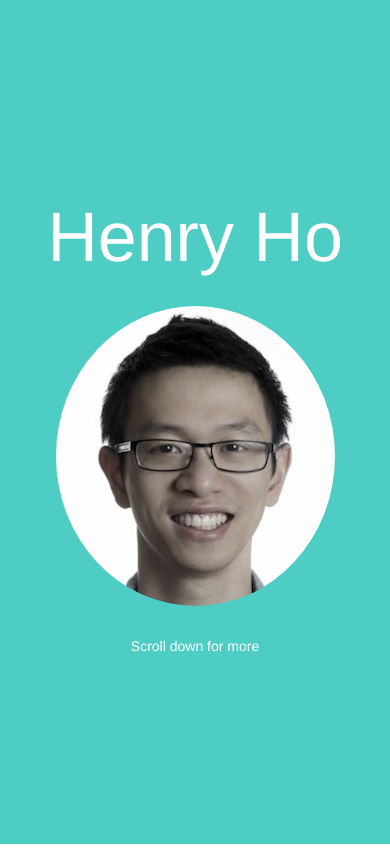
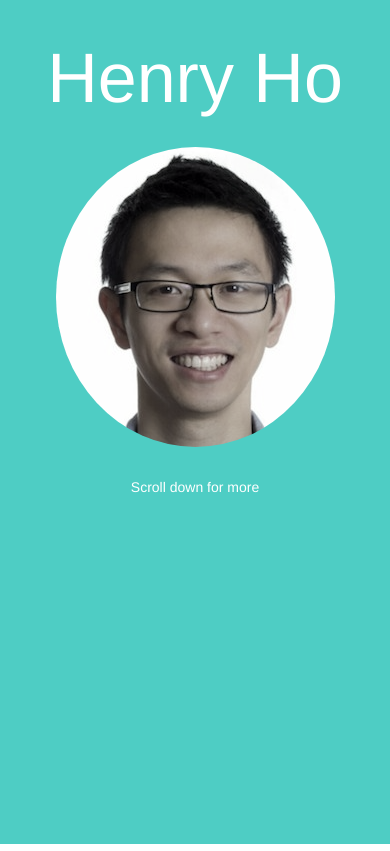
Before and after one commit to hchho/henryho.github.io, a PHP site: page / in a window 390 px wide. Shown: the top 851 px of the page. Run offline with PHP 8.4, Linux system fonts and the light colour scheme.

Commit message:
Temporarily fixed title div for mobile

```diff
--- a/css/custom.css
+++ b/css/custom.css
@@ -138,7 +138,7 @@ div#projects p {
     }
 
     div#title {
-        top: 20%;
+        /* top: 20%; */
     }
 
     #first  {
```
